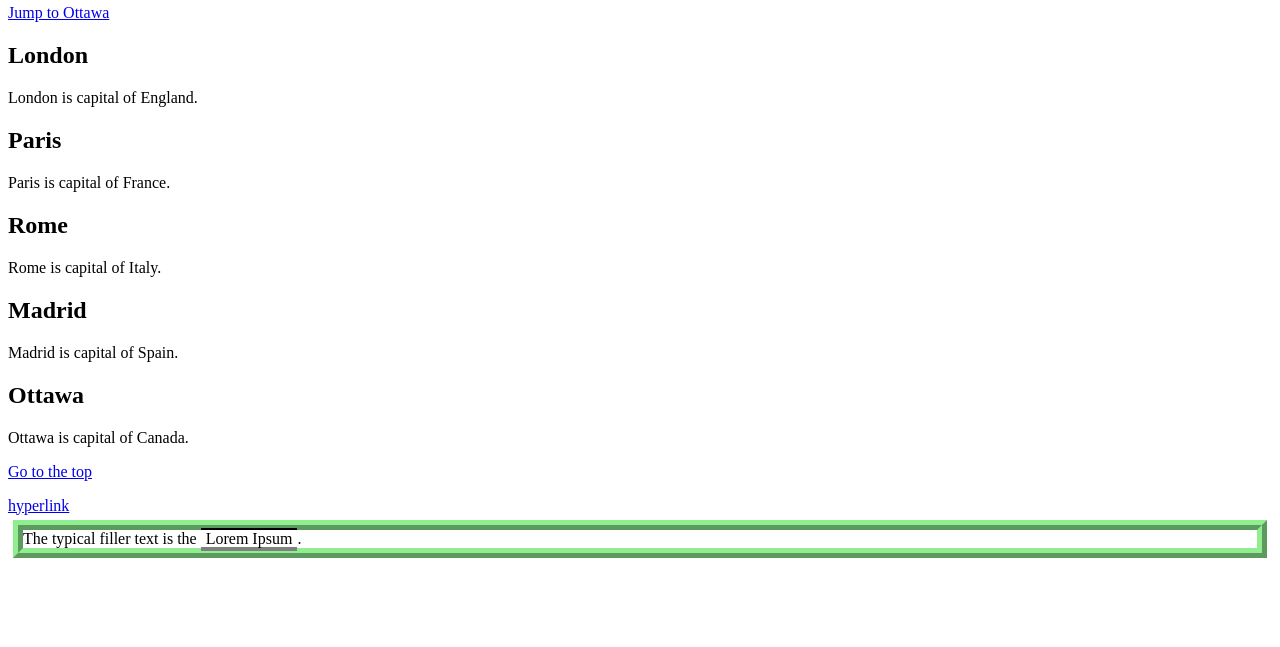
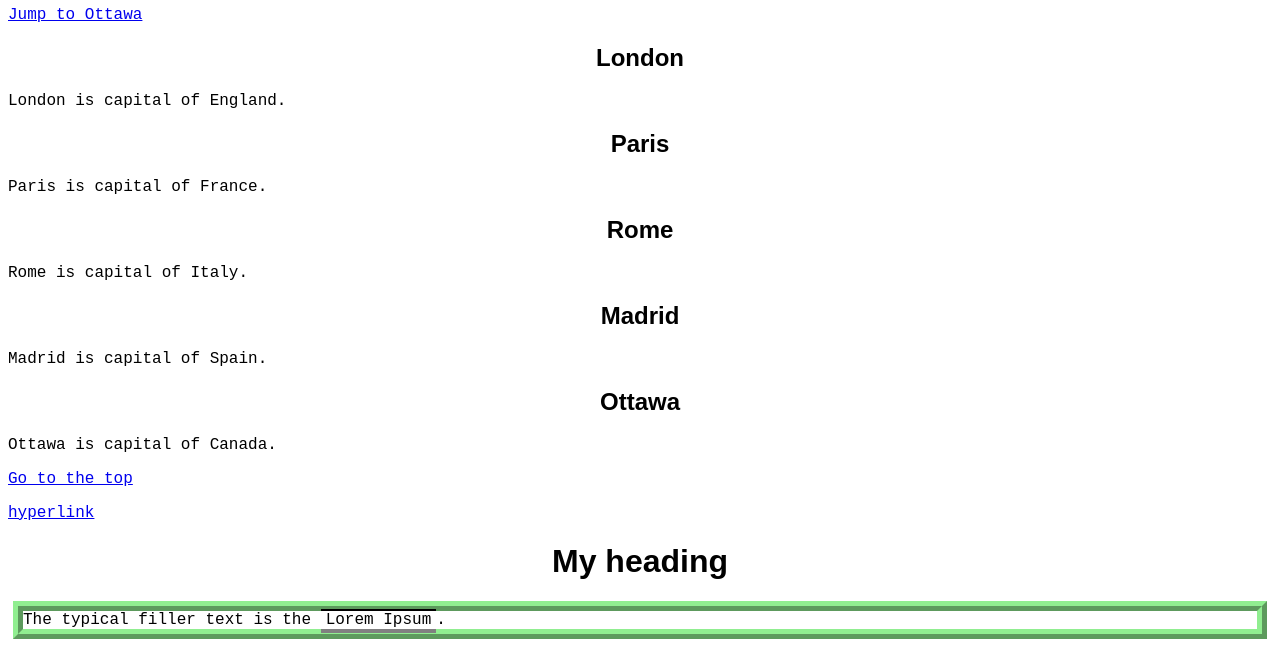
Before and after one commit to bnwzc/ACIT-1620, a plain HTML site: page index.html in a window 1280 px wide. Shown: the part 305-952 px from the top of the page. Before the commit the page ends 871 px from the top, so only its background shows below. Drawn offline with Linux system fonts and the light colour scheme.

Commit message:
font practice

```diff
--- a/css/style.css
+++ b/css/style.css
@@ -19,3 +19,13 @@
     border-top: 2px solid black;
     border-bottom: 4px solid gray;
 }
+h1, h2{
+    text-align: center;
+    font-family: Arial, Helvetica, sans-serif;
+}
+
+body{
+    font-family: "Courier New", 'Courier New', Courier, monospace;
+
+
+}
--- a/index.html
+++ b/index.html
@@ -33,6 +33,7 @@
             hyperlink
     </a>
 
+    <h1>My heading</h1>
     <p id="box-model-paragragh">
         The typical filler text is the <span id="box-model-span">Lorem Ipsum</span>.
     </p>
```
